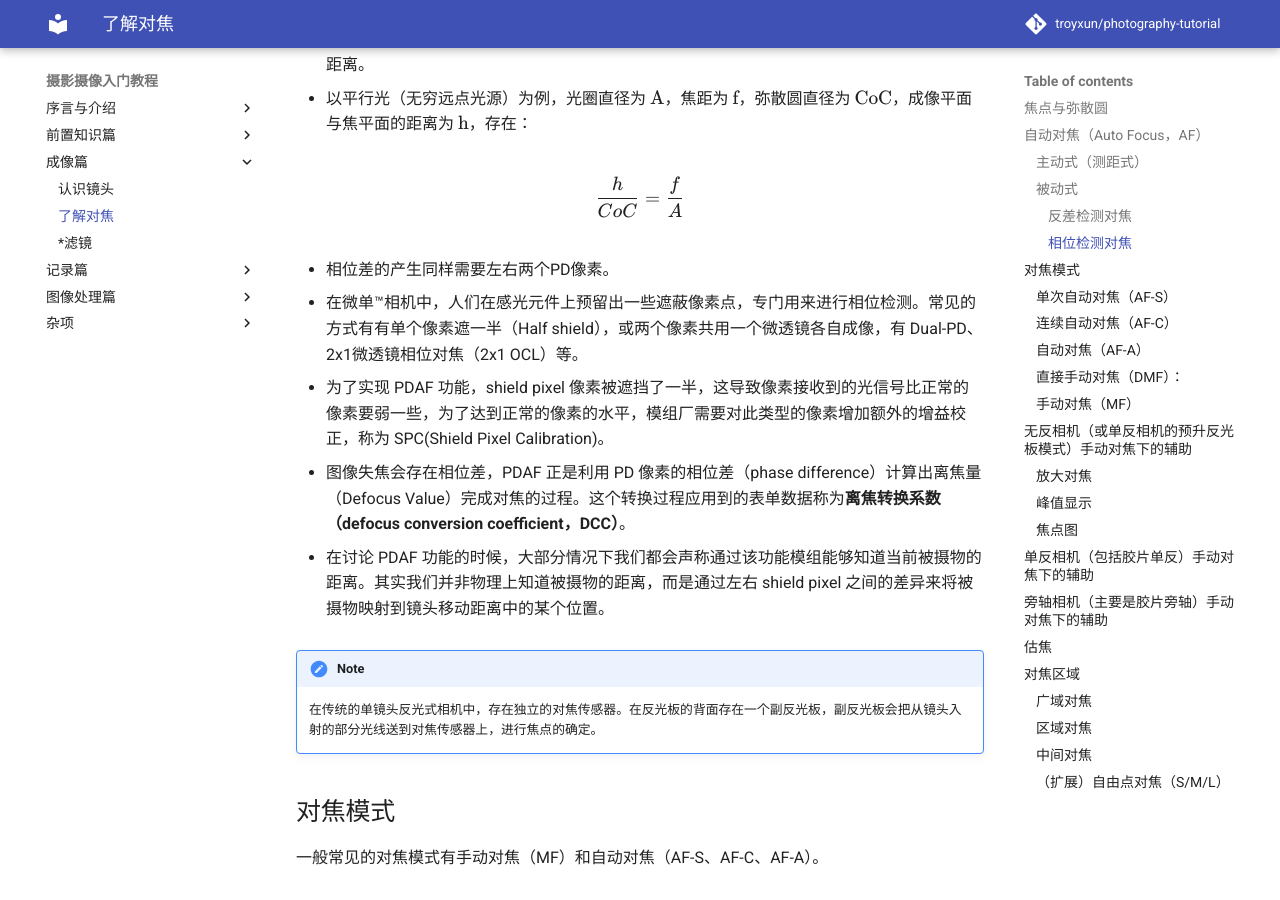
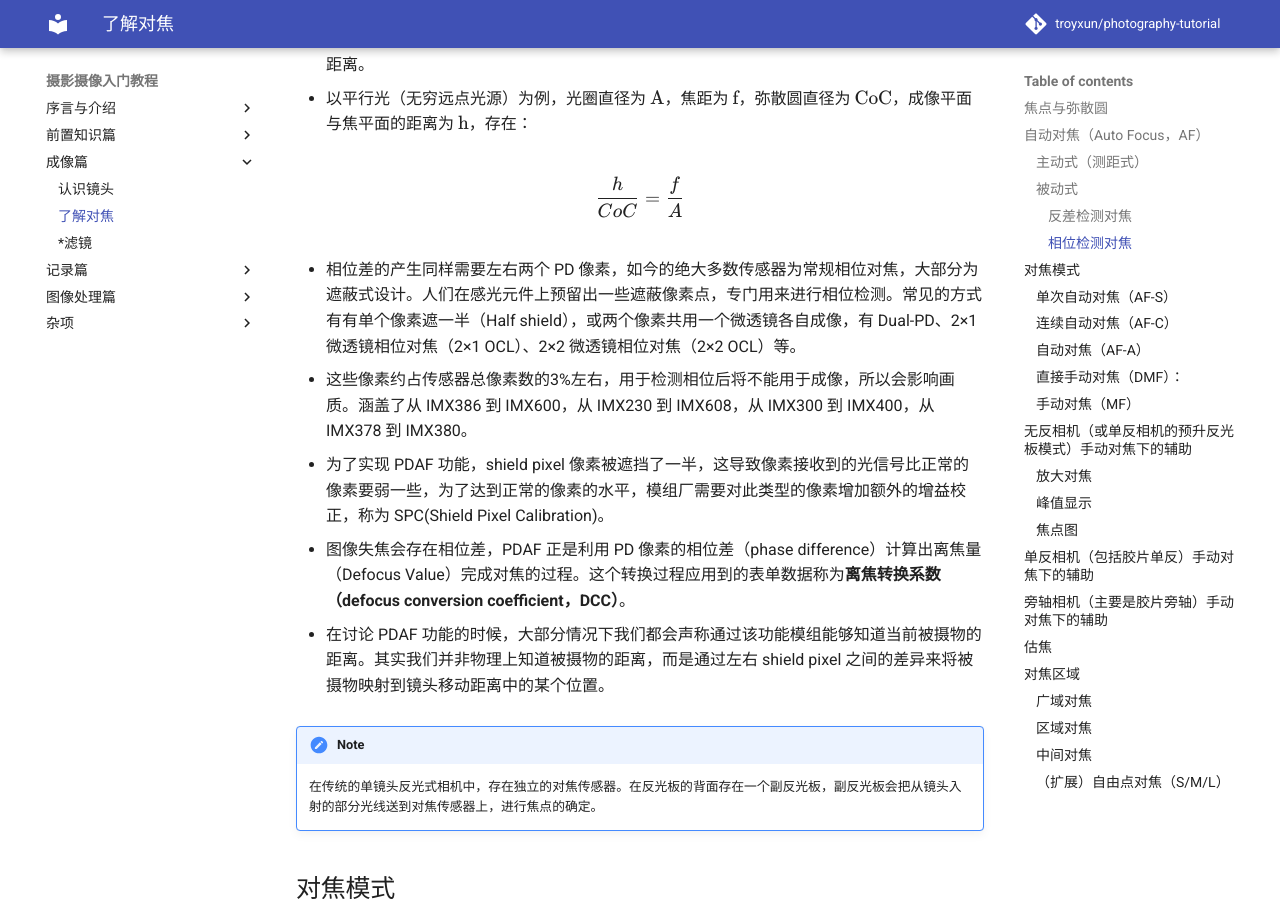
Before and after one commit to troyxun/photography-tutorial, an MkDocs documentation site: the page built from docs/focus.md, in a window 1280 px wide and 900 px high, scrolled down 1639 px. Built offline with MkDocs 1.6.1 and Material for MkDocs 9.7.7, drawn with Linux system fonts in a browser that asks for light colours; comment, search, counter and statistics services are not loaded.

Commit message:
Update focus.md

```diff
--- a/docs/focus.md
+++ b/docs/focus.md
@@ -46,9 +46,9 @@ $$
 \frac{h}{CoC} = \frac{f}{A}
 $$
 
-- 相位差的产生同样需要左右两个PD像素。
+- 相位差的产生同样需要左右两个 PD 像素，如今的绝大多数传感器为常规相位对焦，大部分为遮蔽式设计。人们在感光元件上预留出一些遮蔽像素点，专门用来进行相位检测。常见的方式有有单个像素遮一半（Half shield），或两个像素共用一个微透镜各自成像，有 Dual-PD、2×1 微透镜相位对焦（2×1 OCL）、2×2 微透镜相位对焦（2×2 OCL）等。
 
-- 在微单™相机中，人们在感光元件上预留出一些遮蔽像素点，专门用来进行相位检测。常见的方式有有单个像素遮一半（Half shield），或两个像素共用一个微透镜各自成像，有 Dual-PD、2x1微透镜相位对焦（2x1 OCL）等。
+- 这些像素约占传感器总像素数的3%左右，用于检测相位后将不能用于成像，所以会影响画质。涵盖了从 IMX386 到 IMX600，从 IMX230 到 IMX608，从 IMX300 到 IMX400，从 IMX378 到 IMX380。
 
 - 为了实现 PDAF 功能，shield pixel 像素被遮挡了一半，这导致像素接收到的光信号比正常的像素要弱一些，为了达到正常的像素的水平，模组厂需要对此类型的像素增加额外的增益校正，称为 SPC(Shield Pixel Calibration)。
 
```
